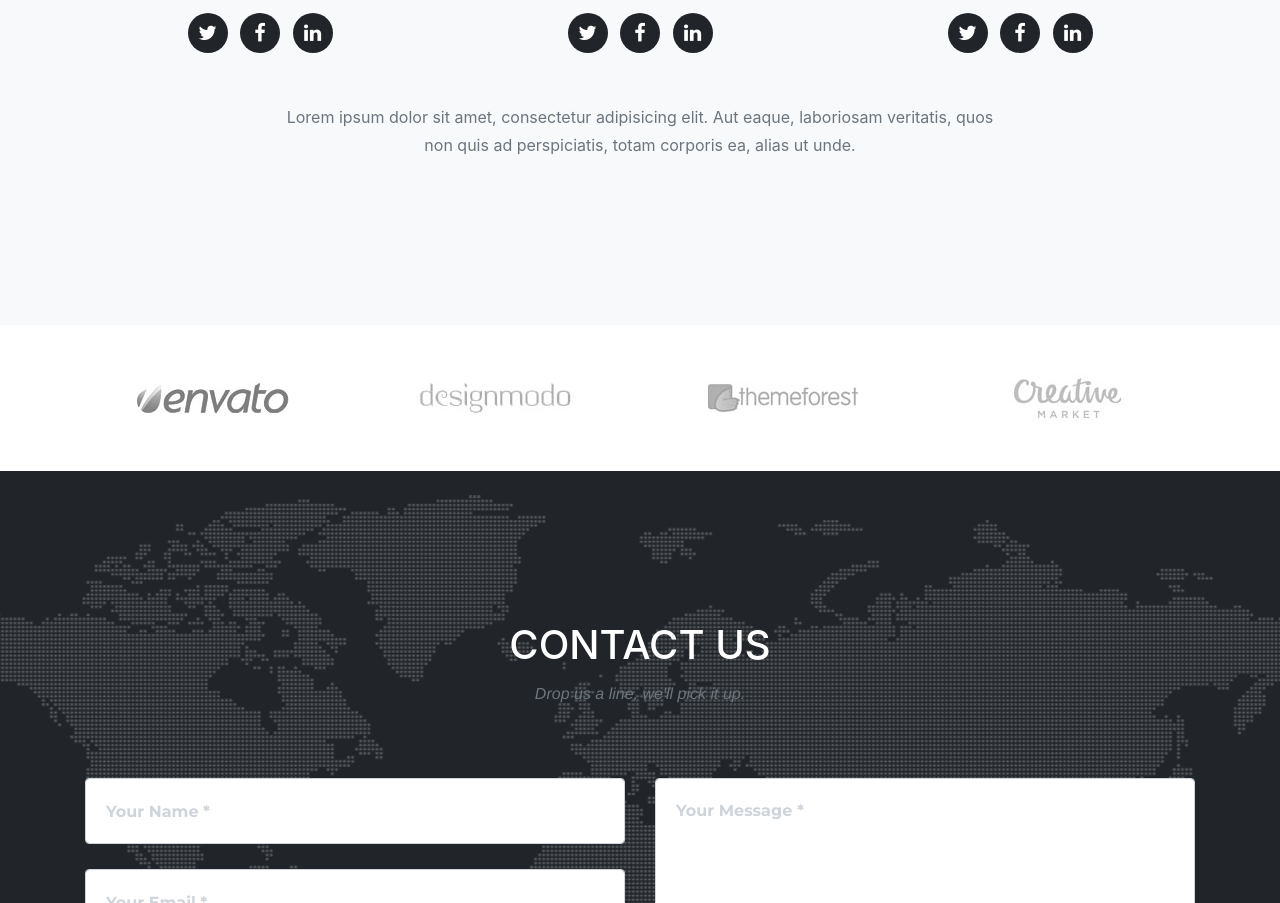
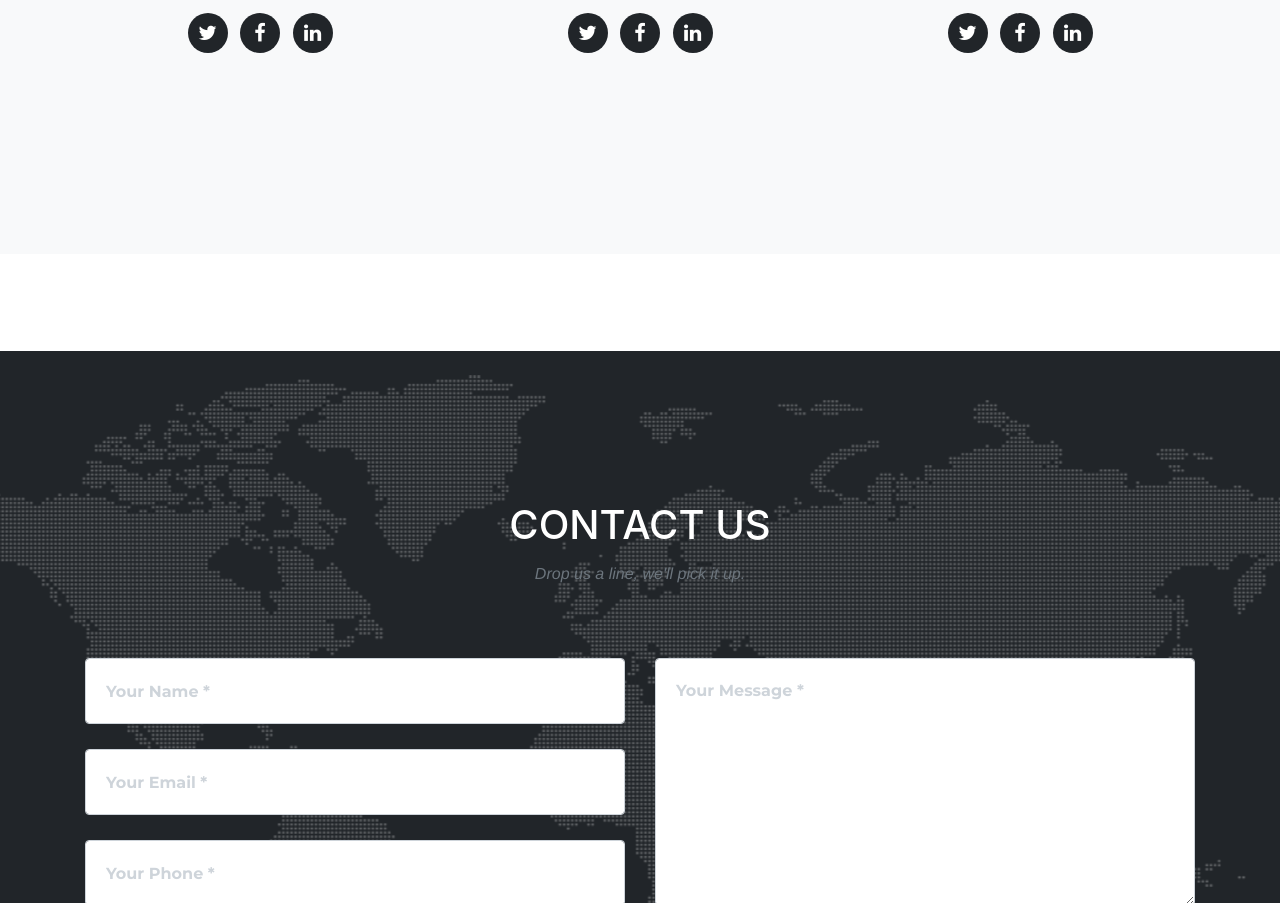
Before and after one commit to foundumarketing/website, a website with bundled scripts: page index.html in a window 1280 px wide. Shown: the part 3345-4248 px from the top of the page. Built offline with nearby package versions, Linux system fonts and the light colour scheme; a web font is replaced by a local one.

Commit message:
delete latin

```diff
--- a/index.html
+++ b/index.html
@@ -287,7 +287,7 @@
         </div>
         <div class="row">
           <div class="col-lg-8 mx-auto text-center">
-            <p class="large text-muted">Lorem ipsum dolor sit amet, consectetur adipisicing elit. Aut eaque, laboriosam veritatis, quos non quis ad perspiciatis, totam corporis ea, alias ut unde.</p>
+            <!--<p class="large text-muted">Lorem ipsum dolor sit amet, consectetur adipisicing elit. Aut eaque, laboriosam veritatis, quos non quis ad perspiciatis, totam corporis ea, alias ut unde.</p>-->
           </div>
         </div>
       </div>
@@ -299,22 +299,18 @@
         <div class="row">
           <div class="col-md-3 col-sm-6">
             <a href="#">
-              <img class="img-fluid d-block mx-auto" src="img/logos/envato.jpg" alt="">
             </a>
           </div>
           <div class="col-md-3 col-sm-6">
             <a href="#">
-              <img class="img-fluid d-block mx-auto" src="img/logos/designmodo.jpg" alt="">
             </a>
           </div>
           <div class="col-md-3 col-sm-6">
             <a href="#">
-              <img class="img-fluid d-block mx-auto" src="img/logos/themeforest.jpg" alt="">
             </a>
           </div>
           <div class="col-md-3 col-sm-6">
             <a href="#">
-              <img class="img-fluid d-block mx-auto" src="img/logos/creative-market.jpg" alt="">
             </a>
           </div>
         </div>
```
